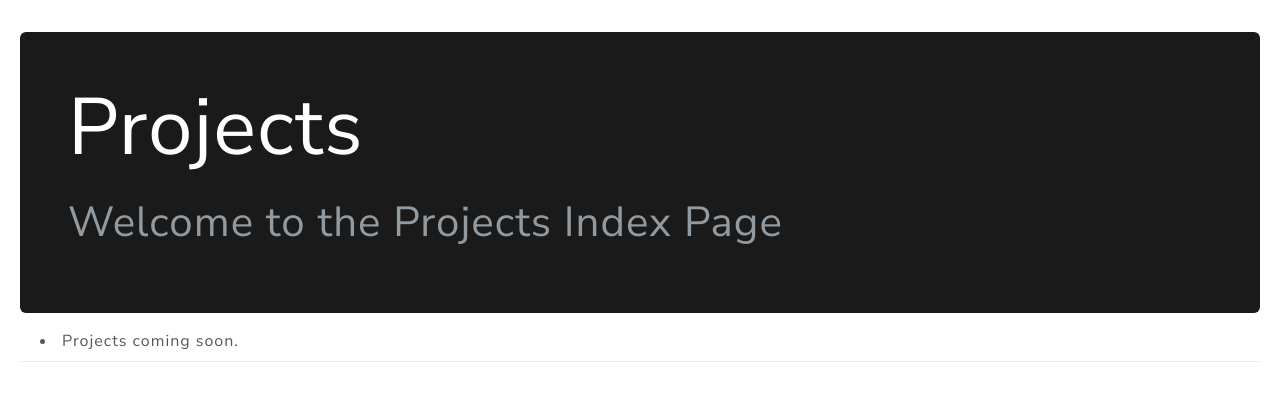
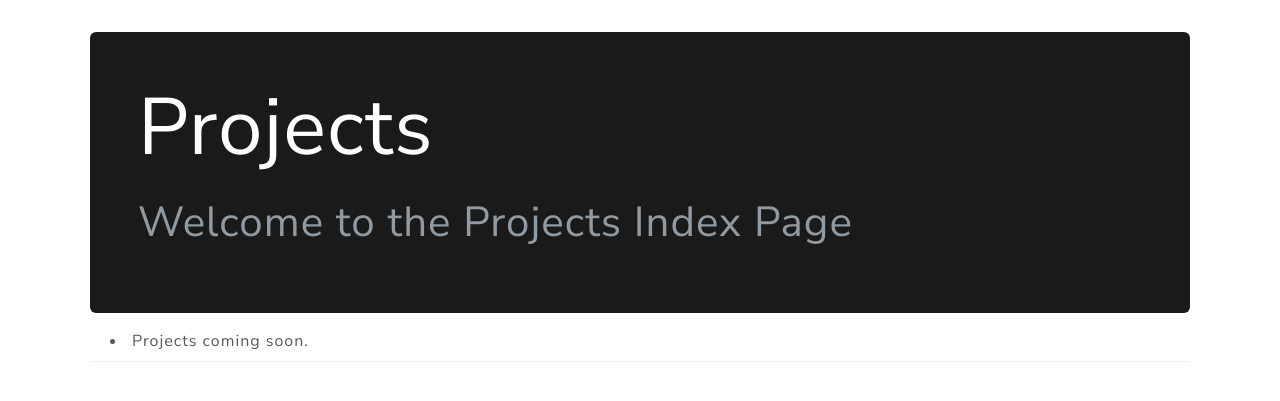
Before and after one commit to Trianglium/artist-cv, a Django app: template cv/projects/templates/projects/project_index.html in a window 1280 px wide. Shown: the part 92-493 px from the top of the page. Run offline with Django 3.2, Linux system fonts and the light colour scheme; the template is opened without the code that fills it, so the values that code supplies are empty; some libraries are stand-ins or nearby versions.

Commit message:
Minor Adjustments to Base Templates

```diff
--- a/cv/cv/templates/base_skeleton.html
+++ b/cv/cv/templates/base_skeleton.html
@@ -9,6 +9,9 @@
     <!-- Bootswatch Theme -->
     <link rel="stylesheet" href="https://bootswatch.com/5/lux/bootstrap.min.css" crossorigin="anonymous">
     <link rel="stylesheet" href="https://bootswatch.com/5/lux/bootstrap.css" crossorigin="anonymous">
+
+    <!-- Google Icons -->
+    <link rel="stylesheet" href="https://fonts.googleapis.com/icon?family=Material+Icons">
 
     <!-- Font Awesome for Icons -->
     <link rel="stylesheet" href="https://use.fontawesome.com/releases/v5.8.1/css/all.css">
@@ -44,7 +47,7 @@
 
 
     <br>
-    <div class="container-fluid">
+    <div class="container-lg">
         {% block content %}
 
         {% endblock %}
```
